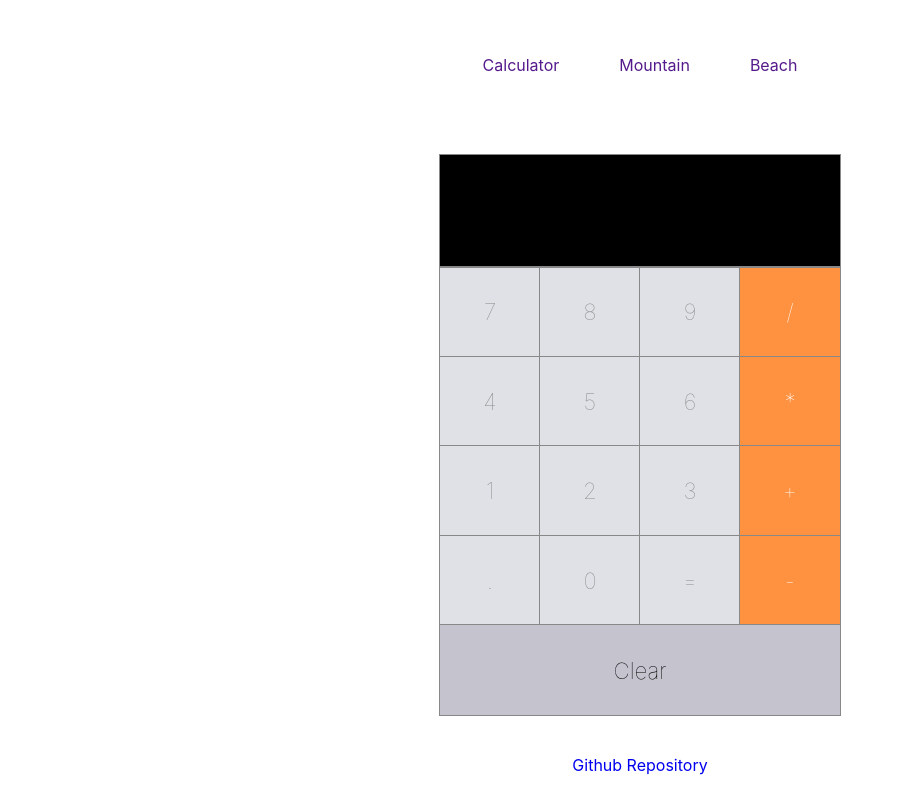
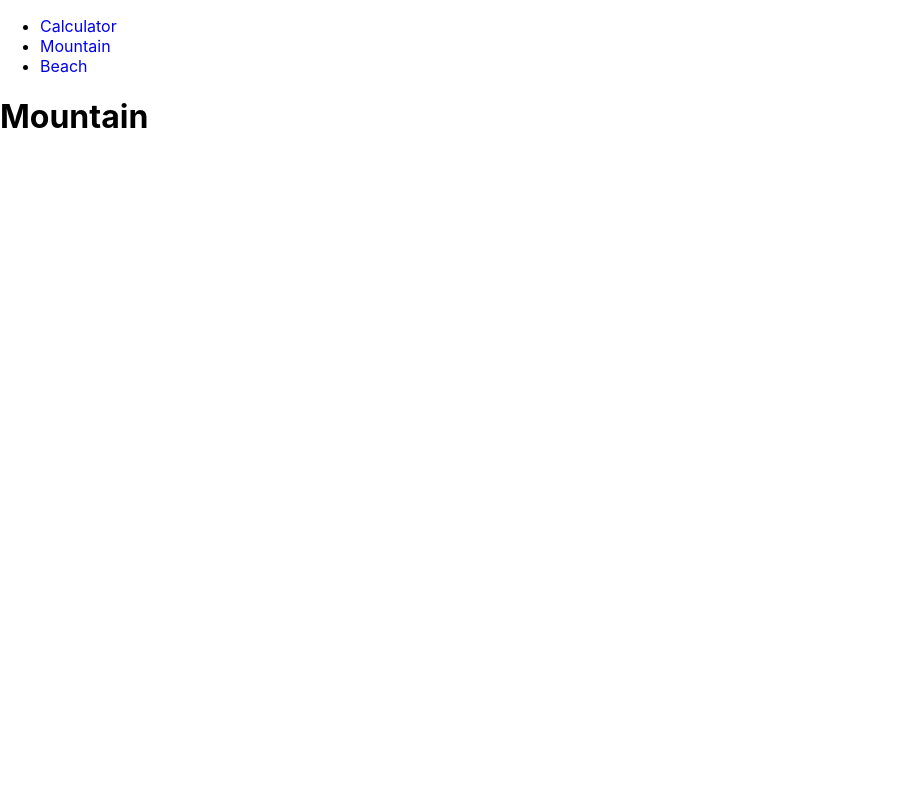
Before and after one commit to maxmason0322/creative-project-3, a React (Create React App) app: page /mountain in a window 1280 px wide. Shown: the whole page, without its empty margins (0-902 px from the left). Built offline with nearby package versions, Linux system fonts and the light colour scheme.

Commit message:
Added three pages to the project. Now just need to style and add images to render on Mountain and Beach pages.

```diff
--- a/package.json
+++ b/package.json
@@ -9,6 +9,7 @@
     "mathjs": "^11.3.2",
     "react": "^18.2.0",
     "react-dom": "^18.2.0",
+    "react-router-dom": "^6.4.2",
     "react-scripts": "5.0.1",
     "web-vitals": "^2.1.0"
   },
--- a/src/App.js
+++ b/src/App.js
@@ -3,77 +3,84 @@ import './App.css';
 import { Button } from './components/Button';
 import { Input } from './components/Input';
 import { ClearButton } from './components/ClearButton';
+import ReactDOM from "react-dom/client";
+import { BrowserRouter, Routes, Route, Navigate } from "react-router-dom";
+import Layout from "./pages/Layout";
+import Calculator from "./pages/Calculator";
+import Mountain from "./pages/Mountain";
+import Beach from "./pages/Beach";
 import * as math from 'mathjs';
 
-class App extends Component {
-    constructor(props) {
-      super(props);
+// class App extends Component {
+//     constructor(props) {
+//       super(props);
 
-      this.state = {
-        input: ""
-      };
-    }
+//       this.state = {
+//         input: ""
+//       };
+//     }
 
-    addToInput = val => {
-      this.setState({ input: this.state.input + val });
-    }
+//     addToInput = val => {
+//       this.setState({ input: this.state.input + val });
+//     }
 
-    handleEqual = () => {
-      this.setState({ input: math.evaluate(this.state.input) });
-    }
+//     handleEqual = () => {
+//       this.setState({ input: math.evaluate(this.state.input) });
+//     }
 
-    render() {
-      return (
-        <div className="app">
-          <div className="header">
-            <div className="header-item">
-              <a href="">Calculator</a>
-            </div>
-            <div className="header-item">
-              <a href="">Mountain</a>
-            </div>
-            <div className="header-item">
-              <a href="">Beach</a>
-            </div>
-          </div>
+//     render() {
+//       return (
+//         <div className="app">
+//           <div className="calc-wrapper">
+//             <Input input={this.state.input}></Input>
+//             <div className="row">
+//               <Button handleClick={this.addToInput}>7</Button>
+//               <Button handleClick={this.addToInput}>8</Button>
+//               <Button handleClick={this.addToInput}>9</Button>
+//               <Button handleClick={this.addToInput}>/</Button>
+//             </div>
+//             <div className="row">
+//               <Button handleClick={this.addToInput}>4</Button>
+//               <Button handleClick={this.addToInput}>5</Button>
+//               <Button handleClick={this.addToInput}>6</Button>
+//               <Button handleClick={this.addToInput}>*</Button>
+//             </div>
+//             <div className="row">
+//               <Button handleClick={this.addToInput}>1</Button>
+//               <Button handleClick={this.addToInput}>2</Button>
+//               <Button handleClick={this.addToInput}>3</Button>
+//               <Button handleClick={this.addToInput}>+</Button>
+//             </div>
+//             <div className="row">
+//               <Button handleClick={this.addToInput}>.</Button>
+//               <Button handleClick={this.addToInput}>0</Button>
+//               <Button handleClick={() => this.handleEqual()}>=</Button>
+//               <Button handleClick={this.addToInput}>-</Button>
+//             </div>
+//             <div className="row">
+//               <ClearButton handleClear={ () => this.setState({ input: "" })}>Clear</ClearButton>
+//             </div>
+//           </div>
 
-          <div className="calc-wrapper">
-            <Input input={this.state.input}></Input>
-            <div className="row">
-              <Button handleClick={this.addToInput}>7</Button>
-              <Button handleClick={this.addToInput}>8</Button>
-              <Button handleClick={this.addToInput}>9</Button>
-              <Button handleClick={this.addToInput}>/</Button>
-            </div>
-            <div className="row">
-              <Button handleClick={this.addToInput}>4</Button>
-              <Button handleClick={this.addToInput}>5</Button>
-              <Button handleClick={this.addToInput}>6</Button>
-              <Button handleClick={this.addToInput}>*</Button>
-            </div>
-            <div className="row">
-              <Button handleClick={this.addToInput}>1</Button>
-              <Button handleClick={this.addToInput}>2</Button>
-              <Button handleClick={this.addToInput}>3</Button>
-              <Button handleClick={this.addToInput}>+</Button>
-            </div>
-            <div className="row">
-              <Button handleClick={this.addToInput}>.</Button>
-              <Button handleClick={this.addToInput}>0</Button>
-              <Button handleClick={() => this.handleEqual()}>=</Button>
-              <Button handleClick={this.addToInput}>-</Button>
-            </div>
-            <div className="row">
-              <ClearButton handleClear={ () => this.setState({ input: "" })}>Clear</ClearButton>
-            </div>
-          </div>
+//           <div className="footer">
+//             <a href="https://github.com/maxmason0322/creative-project-3">Github Repository</a>
+//           </div>
+//        </div>
+//       );
+//     }
+// }
 
-          <div className="footer">
-            <a href="https://github.com/maxmason0322/creative-project-3">Github Repository</a>
-          </div>
-       </div>
-      );
-    }
+export default function App() {
+  return (
+    <BrowserRouter>
+      <Routes>
+        <Route path='/' element={<Layout/>}>
+          <Route index element={<Calculator/>}/>
+          <Route path="mountain" element={<Mountain />} />
+          <Route path="beach" element={<Beach />} />
+          <Route path="*" element={<Navigate to="/" />}  />
+        </Route>
+      </Routes>
+    </BrowserRouter>
+  );
 }
-
-export default App;
--- /dev/null
+++ b/src/pages/Beach.js
@@ -0,0 +1,5 @@
+const Beach = () => {
+    return <h1>Beach</h1>;
+  };
+
+  export default Beach;
--- /dev/null
+++ b/src/pages/Calculator.js
@@ -0,0 +1,67 @@
+import { Button } from '../components/Button';
+import { Input } from '../components/Input';
+import { ClearButton } from '../components/ClearButton';
+import '../App.css';
+import { Component } from 'react';
+import * as math from 'mathjs';
+
+class Calculator extends Component {
+    constructor(props) {
+      super(props);
+
+      this.state = {
+        input: ""
+      };
+    }
+
+    addToInput = val => {
+      this.setState({ input: this.state.input + val });
+    }
+
+    handleEqual = () => {
+      this.setState({ input: math.evaluate(this.state.input) });
+    }
+
+    render() {
+      return (
+        <div className="app">
+          <div className="calc-wrapper">
+            <Input input={this.state.input}></Input>
+            <div className="row">
+              <Button handleClick={this.addToInput}>7</Button>
+              <Button handleClick={this.addToInput}>8</Button>
+              <Button handleClick={this.addToInput}>9</Button>
+              <Button handleClick={this.addToInput}>/</Button>
+            </div>
+            <div className="row">
+              <Button handleClick={this.addToInput}>4</Button>
+              <Button handleClick={this.addToInput}>5</Button>
+              <Button handleClick={this.addToInput}>6</Button>
+              <Button handleClick={this.addToInput}>*</Button>
+            </div>
+            <div className="row">
+              <Button handleClick={this.addToInput}>1</Button>
+              <Button handleClick={this.addToInput}>2</Button>
+              <Button handleClick={this.addToInput}>3</Button>
+              <Button handleClick={this.addToInput}>+</Button>
+            </div>
+            <div className="row">
+              <Button handleClick={this.addToInput}>.</Button>
+              <Button handleClick={this.addToInput}>0</Button>
+              <Button handleClick={() => this.handleEqual()}>=</Button>
+              <Button handleClick={this.addToInput}>-</Button>
+            </div>
+            <div className="row">
+              <ClearButton handleClear={ () => this.setState({ input: "" })}>Clear</ClearButton>
+            </div>
+          </div>
+
+          <div className="footer">
+            <a href="https://github.com/maxmason0322/creative-project-3">Github Repository</a>
+          </div>
+       </div>
+      );
+    }
+}
+
+export default Calculator;
--- /dev/null
+++ b/src/pages/Layout.js
@@ -0,0 +1,25 @@
+import { Outlet, Link } from "react-router-dom";
+
+const Layout = () => {
+  return (
+    <>
+      <nav>
+        <ul>
+          <li>
+            <Link to="/">Calculator</Link>
+          </li>
+          <li>
+            <Link to="/mountain">Mountain</Link>
+          </li>
+          <li>
+            <Link to="/beach">Beach</Link>
+          </li>
+        </ul>
+      </nav>
+
+      <Outlet />
+    </>
+  )
+};
+
+export default Layout;
--- /dev/null
+++ b/src/pages/Mountain.js
@@ -0,0 +1,5 @@
+const Mountain = () => {
+    return <h1>Mountain</h1>;
+  };
+
+  export default Mountain;
```
Also changed, not shown: 1 other file (tests, documents, lock files or other folders).
